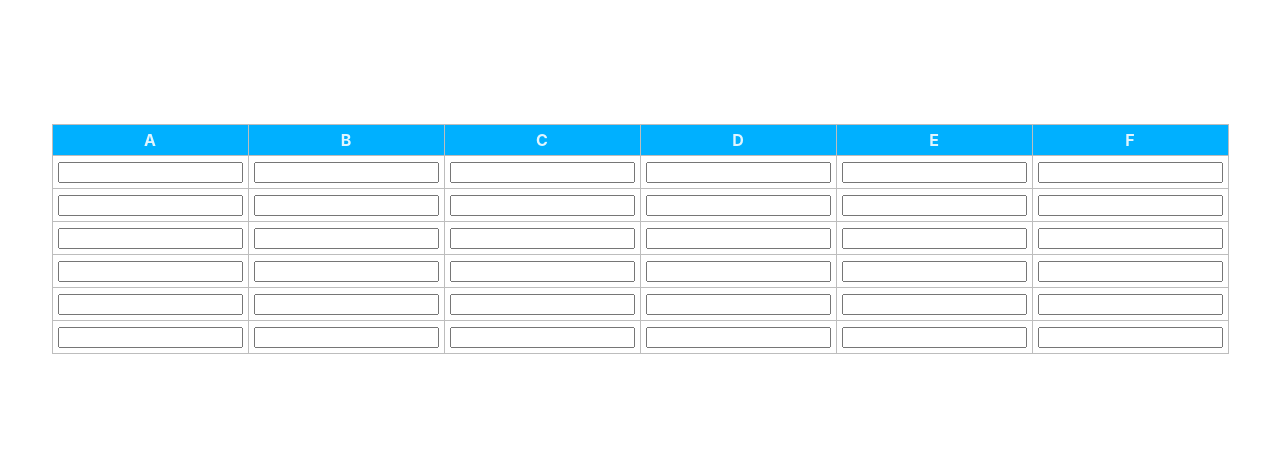
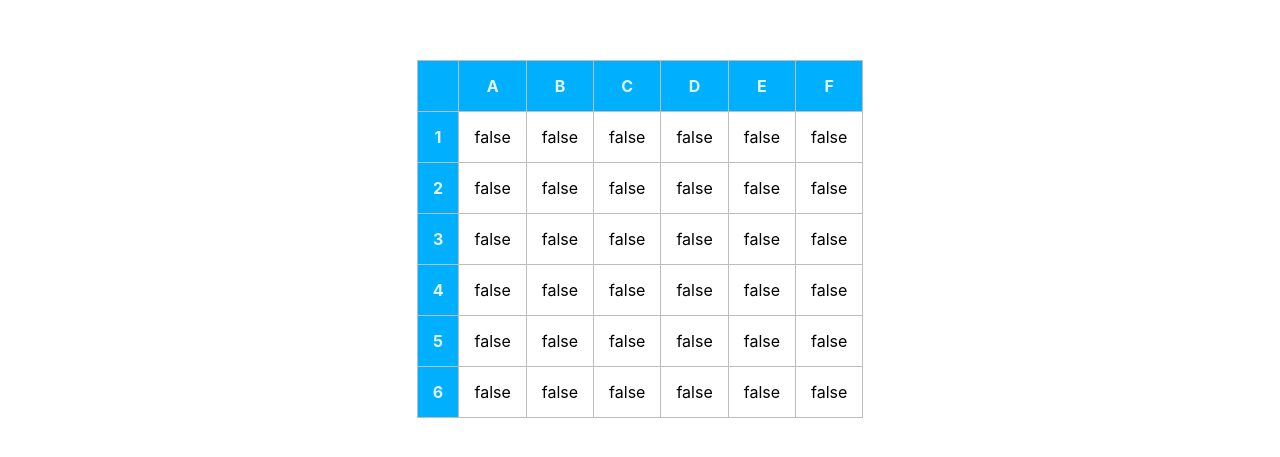
Before and after one commit to p-adams/vue-spreadsheet, a Nuxt app: page / in a window 1280 px wide. Shown: the part 161-618 px from the top of the page. Built offline with nearby package versions, Linux system fonts and the light colour scheme.

Commit message:
added border to grid

```diff
--- a/components/Sheet.vue
+++ b/components/Sheet.vue
@@ -3,19 +3,28 @@
      <table>
         <thead>
           <tr>
-            <th v-for="(col, index) in cols" :key="index">
+            <th
+              class="row-col-label"
+              v-for="(col, index) in colHead"
+              :key="index">
               {{col}}
             </th>
           </tr>
         </thead>
         <tbody>
-          <tr v-for="(row, index) in rows" :key="index">
-            <td v-for="(col, index) in cols" :key="index">
-              <div
-                  :class="{'selected' : cellSelected(row, col)}"
-                  @mousedown="selectCell(row, col)">
-                <input>
-              </div>
+          <tr
+            v-for="(row, rowKey, index) in grid"
+            :key="rowKey">
+            <th
+              class="row-col-label"
+            >{{rowKey+1}}</th>
+            <td
+                v-for="(col, colKey, index) in row"
+                :key="colKey"
+                :class="{'selected' : cellSelected(rowKey, colKey)}"
+                @click="selectCell(rowKey, colKey)"
+            >
+              {{col}}
             </td>
           </tr>
         </tbody>
@@ -26,55 +35,60 @@
 export default {
   name: 'sheet',
   created () {
-    this.initCols()
-    this.initRows()
+    this.initColHead()
+    this.createSpreadSheet()
   },
   data () {
     return {
       selected: '',
-      isSelected: false,
-      rows: [],
-      cols: null
+      grid: [],
+      colHead: [' '],
+      isSelected: false
     }
   },
   methods: {
-    initCols () {
-      this.cols = 'abcdef'.toUpperCase().split('')
+    initColHead () {
+      this.colHead.push(...'ABCDEF'.split(''))
     },
-    initRows () {
-      for (let i = 1; i <= 6; i++) {
-        this.rows.push(i)
+    createSpreadSheet () {
+      for (let i = 0; i <= 5; i++) {
+        this.grid[i] = []
+        for (let j = 0; j <= 5; j++) {
+          this.grid[i][j] = false
+        }
       }
     },
     selectCell (row, col) {
+      console.log(`row ${row} col ${col}`)
       this.selected = row + col
       this.isSelected = true
-      this.rows[row] = this.isSelected
-      this.cols[col] = this.isSelected
-      // alert(this.selected)
     },
     cellSelected (row, col) {
-      return (this.rows[row] === this.isSelected && this.cols[col] === this.isSelected)
+      return (this.grid[row][col] === true)
     }
   }
 }
 </script>
 <style scoped>
   table {
-    width: 50%;
+    width: 100%;
   }
   table, th, td {
     border: 1px solid #bdbdbd;
     border-collapse: collapse;
   }
-  th {
+  .row-col-label {
     background: #00b0ff;
     color: #e1f5fe;
   }
   th, td {
-    padding: 5px;
+    padding: 15px;
   }
   .selected {
     background: red;
   }
+  .foo {
+    height: 50px;
+    width: 50px;
+  }
 </style>
```
